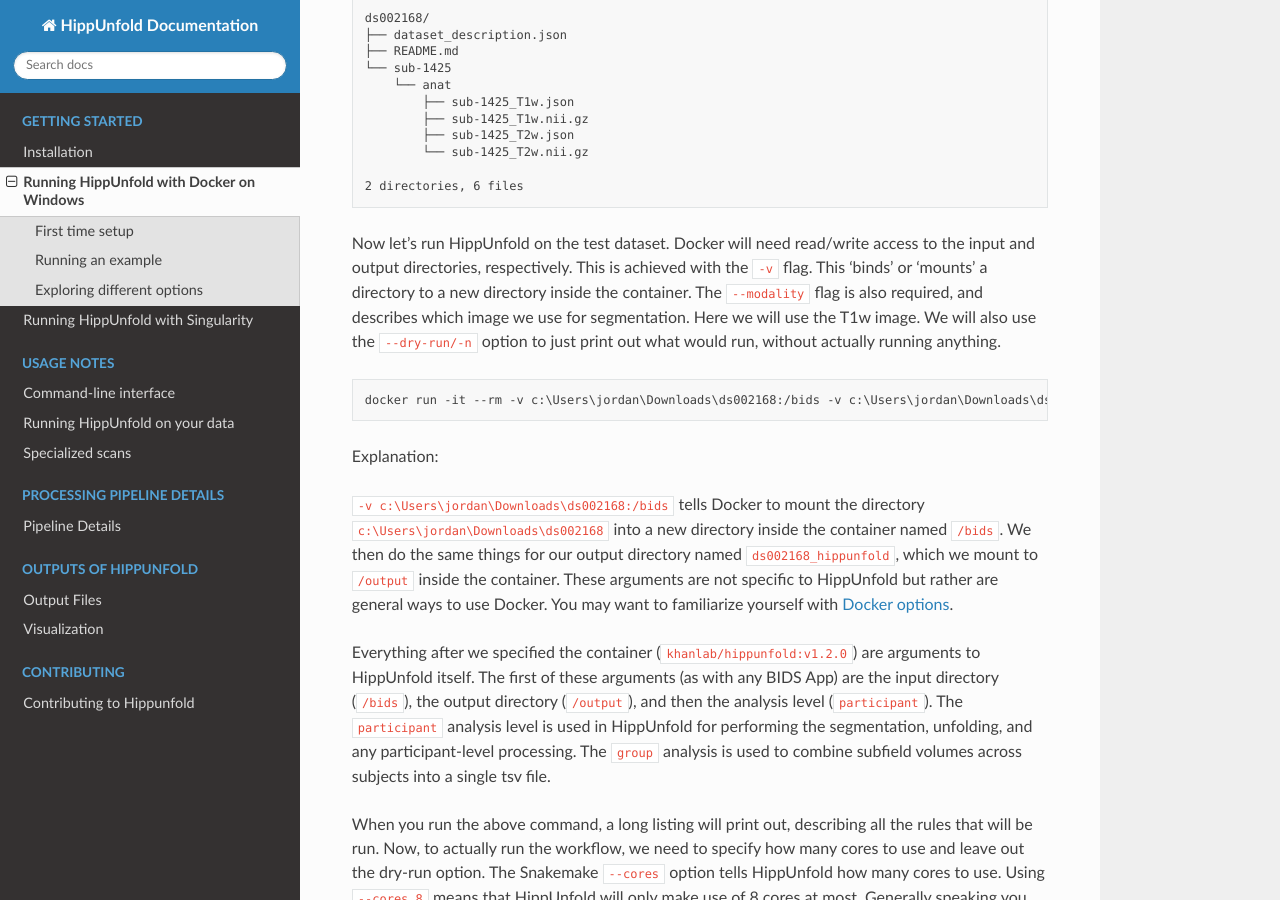
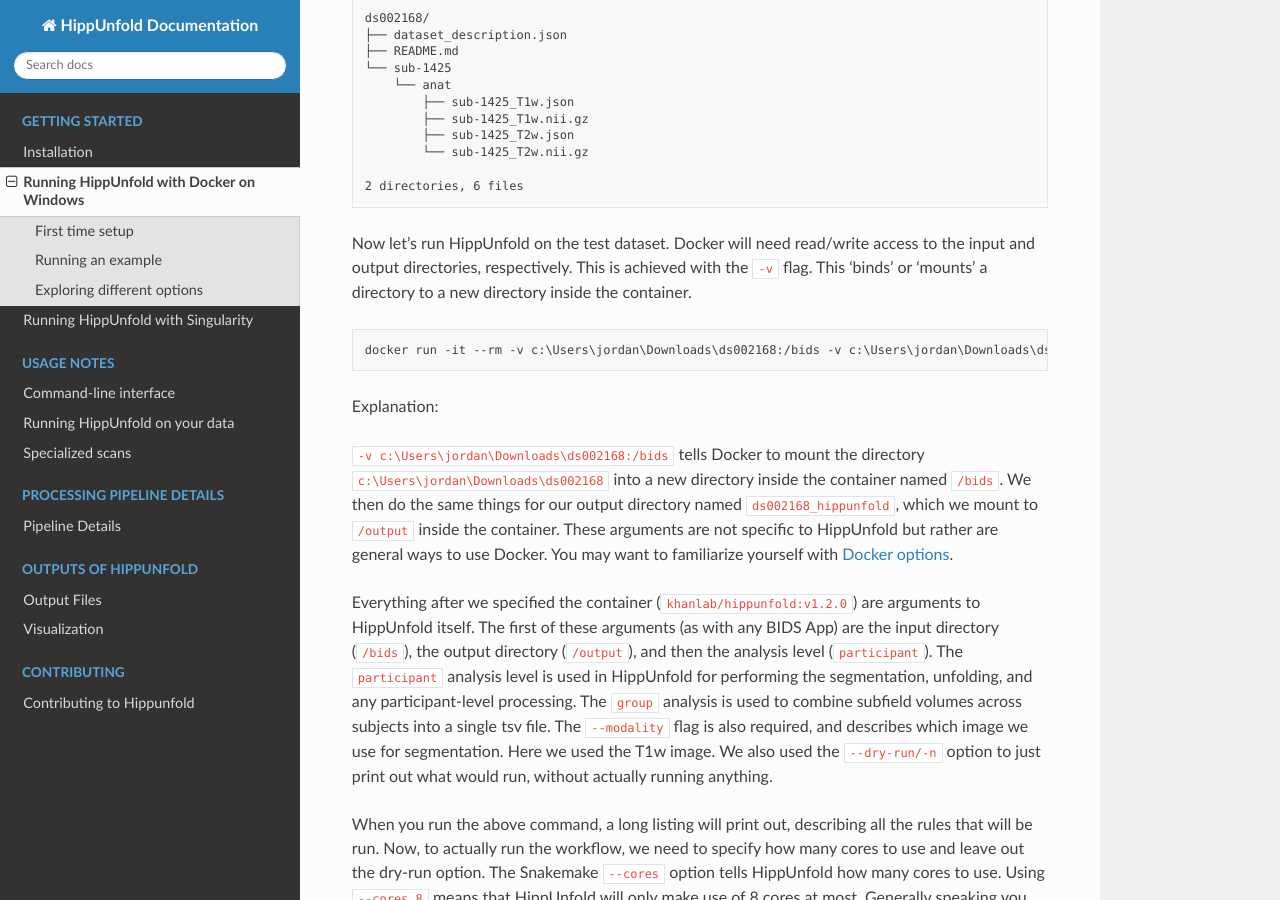
Before and after one commit to khanlab/hippunfold, a Sphinx documentation site: the page built from docs/getting_started/docker.md, in a window 1280 px wide and 900 px high, scrolled down 1216 px. Built offline with Sphinx 7.4.7 and the Read the Docs theme 2.0.0, drawn with Linux system fonts in a browser that asks for light colours; some of the changed lines change nothing that is shown.

Commit message:
parallel structure as singularity instructions

````diff
--- a/docs/getting_started/docker.md
+++ b/docs/getting_started/docker.md
@@ -45,7 +45,7 @@
 2 directories, 6 files
 ```
 
-Now let's run HippUnfold on the test dataset. Docker will need read/write access to the input and output directories, respectively. This is achieved with the `-v` flag. This 'binds' or 'mounts' a directory to a new directory inside the container. The `--modality` flag is also required, and describes which image we use for segmentation. Here we will use the T1w image. We will also use the `--dry-run/-n`  option to just print out what would run, without actually running anything.
+Now let's run HippUnfold on the test dataset. Docker will need read/write access to the input and output directories, respectively. This is achieved with the `-v` flag. This 'binds' or 'mounts' a directory to a new directory inside the container.
 
     docker run -it --rm -v c:\Users\jordan\Downloads\ds002168:/bids -v c:\Users\jordan\Downloads\ds002168_hippunfold:/output khanlab/hippunfold:v1.2.0 /bids /output participant --modality T1w -n
 
@@ -56,7 +56,7 @@
 Everything after we specified the container (`khanlab/hippunfold:v1.2.0`) are arguments to HippUnfold itself. The first of these arguments (as with any BIDS App) are the input directory (`/bids`), the output directory (`/output`), and then the analysis level (`participant`). The `participant` analysis
 level is used in HippUnfold for performing the segmentation, unfolding, and any
 participant-level processing. The `group` analysis is used to combine subfield volumes
-across subjects into a single tsv file.
+across subjects into a single tsv file.  The `--modality` flag is also required, and describes which image we use for segmentation. Here we used the T1w image. We also used the `--dry-run/-n`  option to just print out what would run, without actually running anything.
 
 When you run the above command, a long listing will print out, describing all the rules that
 will be run. Now, to actually run the workflow, we need to specify how many cores to use and leave out
````
